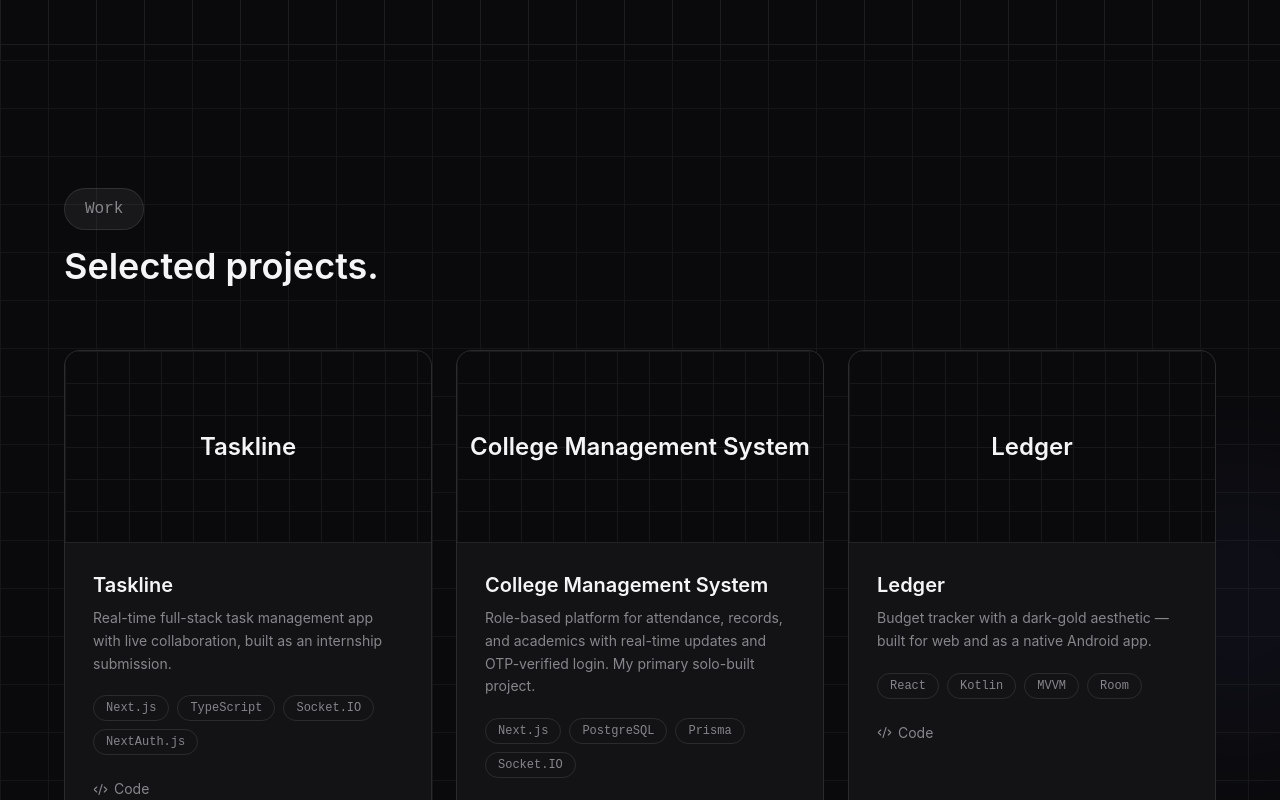
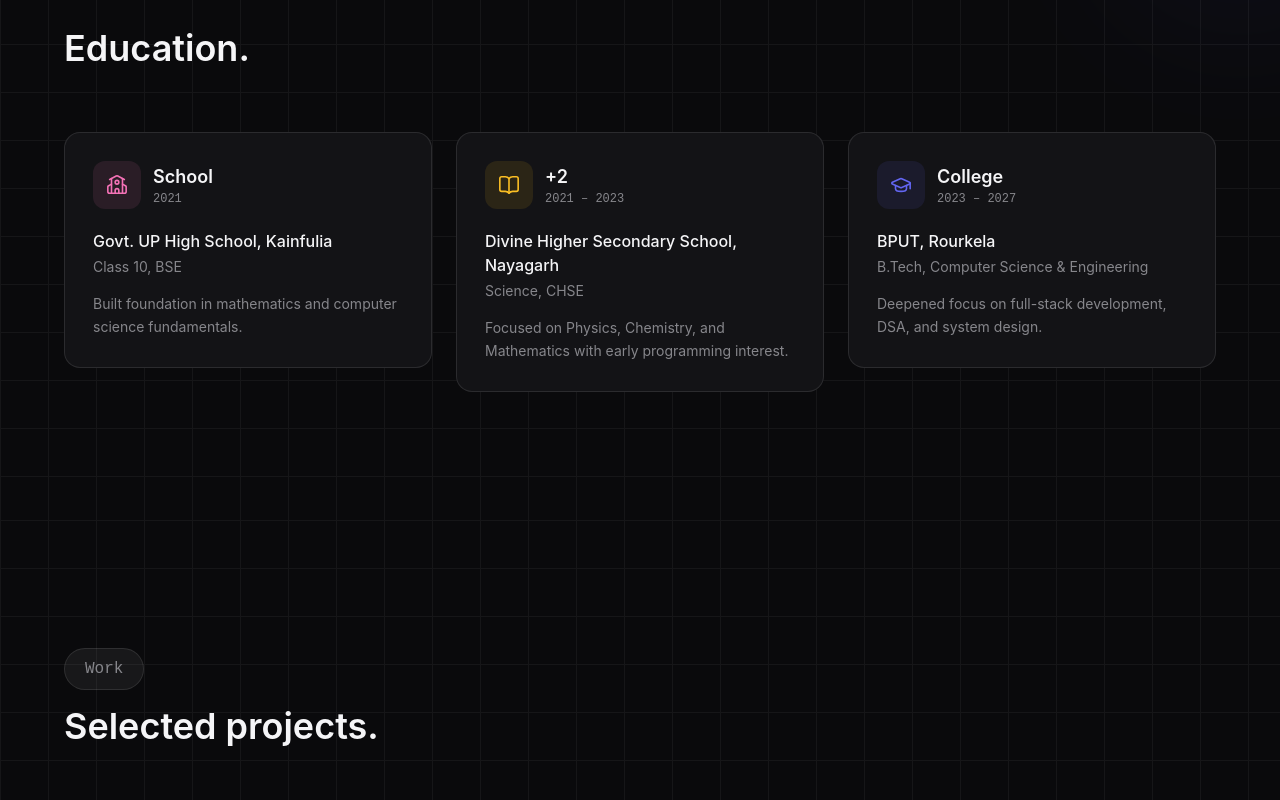
Before and after one commit to BikashxDash/Portfolio, a Next.js app: page / in a window 1280 px wide. Shown: the part 1380-2180 px from the top of the page. Built offline with nearby package versions, Linux system fonts and the light colour scheme.

Commit message:
Add education

```diff
--- a/src/components/Skills.js
+++ b/src/components/Skills.js
@@ -11,6 +11,9 @@ import {
   Boxes,
   Palette,
   GitBranch,
+  School,
+  GraduationCap,
+  BookOpen,
 } from "lucide-react";
 
 const GROUPS = [
@@ -46,40 +49,57 @@ const GROUPS = [
   },
 ];
 
-function SkillCard({ group, index }) {
+const EDUCATION = [
+  {
+    tier: "School",
+    icon: School,
+    color: "#F472B6",
+    institute: "Govt. UP High School, Kainfulia",
+    detail: "Class 10, BSE",
+    years: "2021",
+    note: "Built foundation in mathematics and computer science fundamentals.",
+  },
+  {
+    tier: "+2",
+    icon: BookOpen,
+    color: "#FBBF24",
+    institute: "Divine Higher Secondary School, Nayagarh",
+    detail: "Science, CHSE",
+    years: "2021 – 2023",
+    note: "Focused on Physics, Chemistry, and Mathematics with early programming interest.",
+  },
+  {
+    tier: "College",
+    icon: GraduationCap,
+    color: "#6366F1",
+    institute: "BPUT, Rourkela",
+    detail: "B.Tech, Computer Science & Engineering",
+    years: "2023 – 2027",
+    note: "Deepened focus on full-stack development, DSA, and system design.",
+  },
+];
+
+function TiltCard({ children, className }) {
   const cardRef = useRef(null);
-  const GroupIcon = group.icon;
-
   const mouseX = useMotionValue(0.5);
   const mouseY = useMotionValue(0.5);
-
   const springX = useSpring(mouseX, { stiffness: 200, damping: 20 });
   const springY = useSpring(mouseY, { stiffness: 200, damping: 20 });
-
   const rotateX = useTransform(springY, [0, 1], [10, -10]);
   const rotateY = useTransform(springX, [0, 1], [-10, 10]);
-  const shineX = useTransform(springX, [0, 1], ["0%", "100%"]);
-  const shineY = useTransform(springY, [0, 1], ["0%", "100%"]);
 
   const handleMouseMove = (e) => {
     const rect = cardRef.current.getBoundingClientRect();
     mouseX.set((e.clientX - rect.left) / rect.width);
     mouseY.set((e.clientY - rect.top) / rect.height);
   };
-
   const handleLeave = () => {
     mouseX.set(0.5);
     mouseY.set(0.5);
   };
 
   return (
-    <motion.div
-      initial={{ opacity: 0, y: 24 }}
-      whileInView={{ opacity: 1, y: 0 }}
-      viewport={{ once: true, margin: "-100px" }}
-      transition={{ duration: 0.5, delay: 0.1 + index * 0.1, ease: [0.16, 1, 0.3, 1] }}
-      style={{ perspective: 1000 }}
-    >
+    <div style={{ perspective: 1000 }}>
       <motion.div
         ref={cardRef}
         onMouseMove={handleMouseMove}
@@ -87,22 +107,28 @@ function SkillCard({ group, index }) {
         style={{ rotateX, rotateY, transformStyle: "preserve-3d" }}
         whileHover={{ scale: 1.03 }}
         transition={{ scale: { duration: 0.3, ease: [0.16, 1, 0.3, 1] } }}
-        className="group relative overflow-hidden rounded-2xl border border-border bg-surface p-7"
+        className={className}
       >
-        {/* Cursor-follow shine */}
-        <motion.div
+        {children}
+      </motion.div>
+    </div>
+  );
+}
+
+function SkillCard({ group, index }) {
+  const GroupIcon = group.icon;
+  return (
+    <motion.div
+      initial={{ opacity: 0, y: 24 }}
+      whileInView={{ opacity: 1, y: 0 }}
+      viewport={{ once: true, margin: "-100px" }}
+      transition={{ duration: 0.5, delay: 0.1 + index * 0.1, ease: [0.16, 1, 0.3, 1] }}
+    >
+      <TiltCard className="group relative overflow-hidden rounded-2xl border border-border bg-surface p-7">
+        <div
           className="pointer-events-none absolute inset-0 opacity-0 transition-opacity duration-300 group-hover:opacity-100"
-          style={{
-            background: `radial-gradient(300px circle at ${shineX} ${shineY}, ${group.color}22, transparent 70%)`,
-          }}
-        />
-
-        {/* Border glow ring */}
-        <div
-          className="pointer-events-none absolute inset-0 rounded-2xl opacity-0 transition-opacity duration-300 group-hover:opacity-100"
           style={{ boxShadow: `inset 0 0 0 1px ${group.color}55` }}
         />
-
         <div style={{ transform: "translateZ(40px)" }} className="relative">
           <div className="mb-6 flex items-center gap-3">
             <div
@@ -111,10 +137,7 @@ function SkillCard({ group, index }) {
             >
               <GroupIcon size={22} strokeWidth={1.75} />
             </div>
-
-            <h3 className="font-display text-lg font-semibold text-text-primary">
-              {group.tier}
-            </h3>
+            <h3 className="font-display text-lg font-semibold text-text-primary">{group.tier}</h3>
           </div>
 
           <ul className="flex flex-col gap-4">
@@ -132,7 +155,44 @@ function SkillCard({ group, index }) {
             })}
           </ul>
         </div>
-      </motion.div>
+      </TiltCard>
+    </motion.div>
+  );
+}
+
+function EducationCard({ edu, index }) {
+  const EduIcon = edu.icon;
+  return (
+    <motion.div
+      initial={{ opacity: 0, y: 24 }}
+      whileInView={{ opacity: 1, y: 0 }}
+      viewport={{ once: true, margin: "-100px" }}
+      transition={{ duration: 0.5, delay: 0.1 + index * 0.1, ease: [0.16, 1, 0.3, 1] }}
+    >
+      <TiltCard className="group relative overflow-hidden rounded-2xl border border-border bg-surface p-7">
+        <div
+          className="pointer-events-none absolute inset-0 opacity-0 transition-opacity duration-300 group-hover:opacity-100"
+          style={{ boxShadow: `inset 0 0 0 1px ${edu.color}55` }}
+        />
+        <div style={{ transform: "translateZ(40px)" }} className="relative">
+          <div className="mb-5 flex items-center gap-3">
+            <div
+              className="flex h-12 w-12 shrink-0 items-center justify-center rounded-xl transition-transform duration-300 group-hover:scale-110"
+              style={{ background: `${edu.color}1A`, color: edu.color }}
+            >
+              <EduIcon size={22} strokeWidth={1.75} />
+            </div>
+            <div>
+              <h3 className="font-display text-lg font-semibold text-text-primary">{edu.tier}</h3>
+              <p className="font-mono text-xs text-text-secondary">{edu.years}</p>
+            </div>
+          </div>
+
+          <p className="mb-1 text-base font-medium text-text-primary">{edu.institute}</p>
+          <p className="mb-4 text-sm text-text-secondary">{edu.detail}</p>
+          <p className="text-sm leading-relaxed text-text-secondary">{edu.note}</p>
+        </div>
+      </TiltCard>
     </motion.div>
   );
 }
@@ -145,10 +205,10 @@ export default function Skills() {
         style={{ background: "radial-gradient(circle, #6366F1, transparent 70%)" }}
       />
       <div
-        className="pointer-events-none absolute inset-0 opacity-[0.08]"
+        className="pointer-events-none absolute inset-0 opacity-[0.05]"
         style={{
           backgroundImage:
-            "linear-gradient(to right, var(--text-primary) 1px, transparent 1px), linear-gradient(to bottom, var(--text-primary) 1px, transparent 1px)",
+            "linear-gradient(to right, var(--text-primary) 1.5px, transparent 1.5px), linear-gradient(to bottom, var(--text-primary) 1.5px, transparent 1.5px)",
           backgroundSize: "48px 48px, 48px 48px",
         }}
       />
@@ -159,7 +219,7 @@ export default function Skills() {
           whileInView={{ opacity: 1, y: 0 }}
           viewport={{ once: true, margin: "-100px" }}
           transition={{ duration: 0.5, ease: [0.16, 1, 0.3, 1] }}
-          className="mb-4 inline-block rounded-full border border-border bg-surface-glass px-5 py-2 text-base font-mono text-text-secondary"
+          className="mb-4 inline-block rounded-full border border-border bg-surface-glass px-5 py-2 font-mono text-base text-text-secondary"
         >
           Skills
         </motion.p>
@@ -174,9 +234,26 @@ export default function Skills() {
           What I build with.
         </motion.h2>
 
-        <div className="grid grid-cols-1 gap-6 md:grid-cols-3">
+        <div className="grid grid-cols-1 gap-6 sm:grid-cols-2 lg:grid-cols-3">
           {GROUPS.map((group, i) => (
             <SkillCard key={group.tier} group={group} index={i} />
+          ))}
+        </div>
+
+        {/* Education */}
+        <motion.h2
+          initial={{ opacity: 0, y: 16 }}
+          whileInView={{ opacity: 1, y: 0 }}
+          viewport={{ once: true, margin: "-100px" }}
+          transition={{ duration: 0.5, ease: [0.16, 1, 0.3, 1] }}
+          className="font-display mb-16 mt-24 max-w-xl text-3xl font-semibold leading-snug text-text-primary md:text-4xl"
+        >
+          Education.
+        </motion.h2>
+
+        <div className="grid grid-cols-1 gap-6 sm:grid-cols-2 lg:grid-cols-3">
+          {EDUCATION.map((edu, i) => (
+            <EducationCard key={edu.tier} edu={edu} index={i} />
           ))}
         </div>
       </div>
--- a/src/components/Work.js
+++ b/src/components/Work.js
@@ -7,29 +7,26 @@ const PROJECTS = [
   {
     name: "Taskline",
     description:
-      "Real-time full-stack task management app with live collaboration, built as an internship submission.",
+      "Real-time task management app with live collaboration, built as an internship submission.",
     stack: ["Next.js", "TypeScript", "Socket.IO", "NextAuth.js"],
     github: "https://github.com/BikashxDash/Taskline",
     live: "",
-    image: "Taskline.webp",
   },
   {
     name: "College Management System",
     description:
-      "Role-based platform for attendance, records, and academics with real-time updates and OTP-verified login. My primary solo-built project.",
+      "Role-based platform for attendance and academics with OTP-verified login. My primary solo project.",
     stack: ["Next.js", "PostgreSQL", "Prisma", "Socket.IO"],
     github: "https://github.com/BikashxDash/College-Management-System",
     live: "",
-    image: "public/CMS.jpg",
   },
   {
     name: "Ledger",
     description:
-      "Budget tracker with a dark-gold aesthetic — built for web and as a native Android app.",
+      "Budget tracker with a dark-gold aesthetic, built for both web and native Android.",
     stack: ["React", "Kotlin", "MVVM", "Room"],
     github: "https://github.com/BikashxDash/Ledger",
     live: "",
-    image: null,
   },
   {
     name: "Habitual",
@@ -38,16 +35,14 @@ const PROJECTS = [
     stack: ["React", "Recharts"],
     github: "https://github.com/BikashxDash/Habitual",
     live: "",
-    image: null,
   },
   {
     name: "Calculator",
     description:
-      "A clean, functional calculator built with vanilla HTML, CSS, and JavaScript — no frameworks.",
+      "A clean, functional calculator built with vanilla HTML, CSS, and JavaScript.",
     stack: ["HTML", "CSS", "JavaScript"],
     github: "https://github.com/BikashxDash/Calculator",
     live: "",
-    image: null,
   },
 ];
 
@@ -61,13 +56,12 @@ function ProjectCard({ project, index }) {
       whileHover={{ y: -6 }}
       className="group relative overflow-hidden rounded-2xl border border-border bg-surface transition-shadow duration-300 hover:shadow-2xl"
     >
-      {/* Preview area — placeholder until real screenshots are added */}
       <div className="relative flex h-48 w-full items-center justify-center overflow-hidden border-b border-border bg-bg">
         <div
           className="pointer-events-none absolute inset-0 opacity-[0.06]"
           style={{
             backgroundImage:
-              "linear-gradient(to right, #F5F5F7 1px, transparent 1px), linear-gradient(to bottom, #F5F5F7 1px, transparent 1px)",
+              "linear-gradient(to right, var(--text-primary) 1px, transparent 1px), linear-gradient(to bottom, var(--text-primary) 1px, transparent 1px)",
             backgroundSize: "32px 32px",
           }}
         />
@@ -80,7 +74,7 @@ function ProjectCard({ project, index }) {
         <h3 className="font-display mb-2 text-xl font-semibold text-text-primary">
           {project.name}
         </h3>
-        <p className="mb-5 text-sm leading-relaxed text-text-secondary">
+        <p className="mb-5 line-clamp-2 text-sm leading-relaxed text-text-secondary">
           {project.description}
         </p>
 
@@ -95,29 +89,25 @@ function ProjectCard({ project, index }) {
           ))}
         </div>
 
-        <div className="flex gap-5">
-          {project.github && (
+        <div className="flex gap-3">
           <a
             href={project.github}
             target="_blank"
             rel="noopener noreferrer"
-              className="flex items-center gap-1.5 text-sm text-text-secondary transition-colors hover:text-text-primary"
+            className="flex flex-1 items-center justify-center gap-1.5 rounded-full border border-border px-4 py-2 text-sm text-text-secondary transition-colors hover:text-text-primary"
           >
             <Code2 size={15} strokeWidth={1.75} />
             Code
           </a>
-          )}
-          {project.live && (
           <a
-              href={project.live}
-              target="_blank"
+            href={project.live || "#"}
+            target={project.live ? "_blank" : undefined}
             rel="noopener noreferrer"
-              className="flex items-center gap-1.5 text-sm text-text-secondary transition-colors hover:text-text-primary"
+            className="flex flex-1 items-center justify-center gap-1.5 rounded-full bg-accent px-4 py-2 text-sm text-white transition-opacity hover:opacity-90"
           >
             <ExternalLink size={15} strokeWidth={1.75} />
             Live
           </a>
-          )}
         </div>
       </div>
     </motion.div>
@@ -135,8 +125,8 @@ export default function Work() {
         className="pointer-events-none absolute inset-0 opacity-[0.05]"
         style={{
           backgroundImage:
-            "linear-gradient(to right, var(--text-primary) 1px, transparent 1px), linear-gradient(to bottom, var(--text-primary) 1px, transparent 1px)",
-          backgroundSize: "48px 48px",
+            "linear-gradient(to right, var(--text-primary) 1.5px, transparent 1.5px), linear-gradient(to bottom, var(--text-primary) 1.5px, transparent 1.5px)",
+          backgroundSize: "48px 48px, 48px 48px",
         }}
       />
 
@@ -161,7 +151,7 @@ export default function Work() {
           Selected projects.
         </motion.h2>
 
-        <div className="grid grid-cols-1 gap-6 md:grid-cols-3">
+        <div className="grid grid-cols-1 gap-6 sm:grid-cols-2 lg:grid-cols-3">
           {PROJECTS.map((project, i) => (
             <ProjectCard key={project.name} project={project} index={i} />
           ))}
--- a/src/components/hero/Hero.js
+++ b/src/components/hero/Hero.js
@@ -55,7 +55,7 @@ export default function Hero() {
       />
 
       {/* Content: text left, photo right */}
-      <div className="relative z-10 mx-auto flex min-h-screen w-full max-w-6xl flex-col items-center justify-center gap-10 px-6 pb-16 pt-28 md:flex-row md:justify-center md:gap-24 md:px-16" >
+      <div className="relative z-10 mx-auto flex min-h-screen w-full max-w-6xl flex-col items-center justify-center gap-10 px-6 pb-16 pt-28 lg:flex-row lg:justify-center lg:gap-24 lg:px-16">
         <motion.div
           initial={{ opacity: 0, y: 16 }}
           animate={{ opacity: 1, y: 0 }}
@@ -69,7 +69,7 @@ export default function Hero() {
             Full-stack developer, building toward SDE roles.
           </h1>
           <p className="mt-5 max-w-md text-base text-text-secondary md:text-lg">
-            Final-year B.Tech CSE at BPUT. I design and ship complete products — from database to interface.
+            I turn ideas into products people actually use — clean code, thoughtful design, end to end.
           </p>
           <div className="mt-8 flex flex-wrap justify-center gap-4 md:justify-start">
             <a
@@ -93,7 +93,7 @@ export default function Hero() {
           initial={{ opacity: 0, scale: 0.92 }}
           animate={{ opacity: 1, scale: 1 }}
           transition={{ duration: 0.6, delay: 0.15, ease: [0.16, 1, 0.3, 1] }}
-          className="relative h-56 w-56 shrink-0 overflow-hidden rounded-full border border-border md:h-96 md:w-96"
+          className="relative h-56 w-56 shrink-0 overflow-hidden rounded-full border border-border md:h-72 md:w-72 lg:h-96 lg:w-96"
         >
           <div className="absolute inset-0 flex items-center justify-center bg-surface font-display text-4xl text-text-secondary">
             BD
```
Lines whose indentation alone changed are shown as unchanged.
